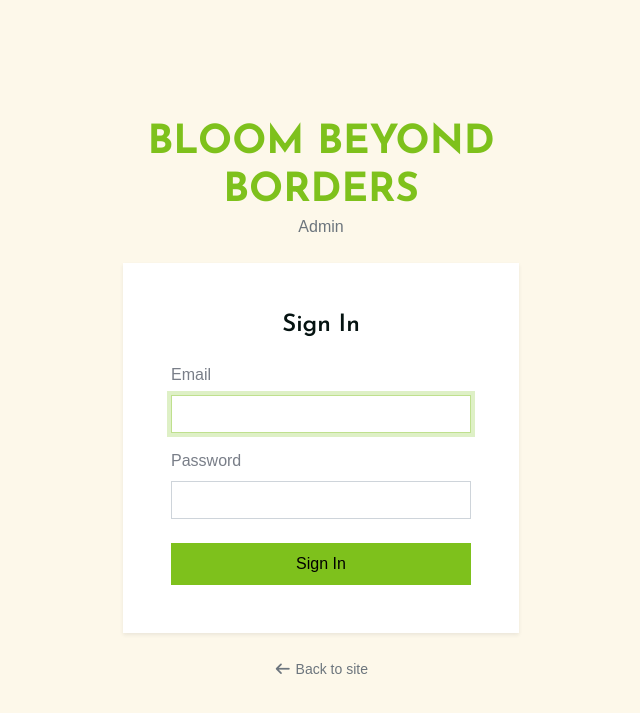
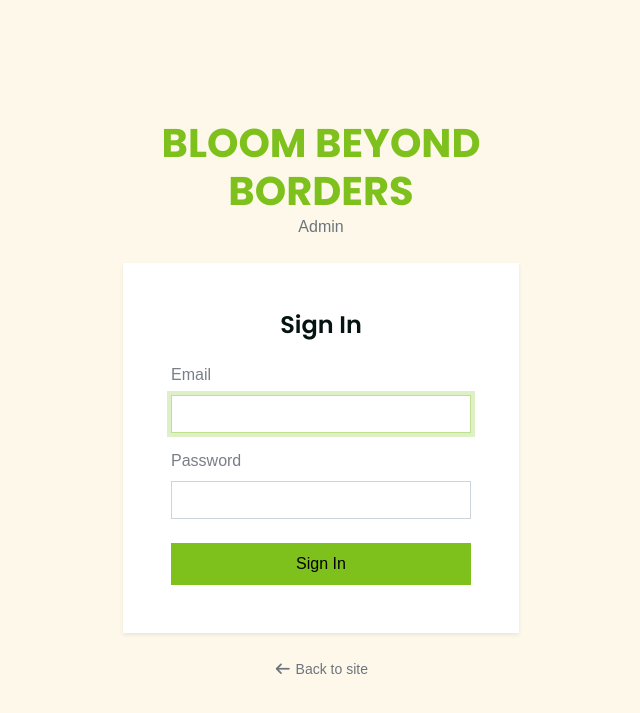
Before and after one commit to barakhubs/Bloom, a PHP site: page /admin/login in a window 1280 px wide. Shown: the top 713 px of the page, without its empty margins (319-959 px from the left). Run offline with PHP 8.4, Linux system fonts and the light colour scheme; data that the repository does not hold is empty; some libraries are stand-ins or nearby versions.

Commit message:
style: replace Josefin Sans heading font with Poppins
Client feedback: the M, W, and lowercase e in Josefin Sans read
awkwardly in the hero heading, and the same font is used site-wide.
Swapped for Poppins in both the main layout and the standalone admin
login page (which loads its own font link since it doesn't go
through the shared header partial). bootstrap.min.css bakes the old
font directly into its h1-h6 rule with no CSS variable, so it's
overridden in style.css per this project's "never hand-edit
bootstrap.min.css" convention rather than touched there.

Co-Authored-By: Claude Sonnet 5 <noreply@anthropic.com>

```diff
--- a/app/Views/admin/auth/login.php
+++ b/app/Views/admin/auth/login.php
@@ -15,7 +15,7 @@ $faviconPath = Setting::get('favicon_path', 'img/favicon.png');
     <title><?= htmlspecialchars($title) ?></title>
     <meta content="width=device-width, initial-scale=1.0" name="viewport">
     <link href="/<?= htmlspecialchars(ltrim($faviconPath, '/')) ?>" rel="icon">
-    <link href="https://fonts.googleapis.com/css2?family=Josefin+Sans:wght@600;700&family=Open+Sans&display=swap" rel="stylesheet">
+    <link href="https://fonts.googleapis.com/css2?family=Poppins:wght@600;700&display=swap" rel="stylesheet">
     <link href="https://cdnjs.cloudflare.com/ajax/libs/font-awesome/7.0.0/css/all.min.css" rel="stylesheet">
     <link href="/css/bootstrap.min.css" rel="stylesheet">
     <link href="/css/style.css" rel="stylesheet">
--- a/app/Views/partials/header.php
+++ b/app/Views/partials/header.php
@@ -37,7 +37,7 @@ $navLinks = [
 
     <link rel="preconnect" href="https://fonts.googleapis.com">
     <link rel="preconnect" href="https://fonts.gstatic.com" crossorigin>
-    <link href="https://fonts.googleapis.com/css2?family=Josefin+Sans:wght@600;700&family=Open+Sans&display=swap" rel="stylesheet">
+    <link href="https://fonts.googleapis.com/css2?family=Poppins:wght@600;700&display=swap" rel="stylesheet">
 
     <link href="https://cdnjs.cloudflare.com/ajax/libs/font-awesome/7.0.0/css/all.min.css" rel="stylesheet">
     <link href="https://cdn.jsdelivr.net/npm/bootstrap-icons@1.4.1/font/bootstrap-icons.css" rel="stylesheet">
--- a/public/css/style.css
+++ b/public/css/style.css
@@ -12,6 +12,13 @@
     --bs-primary: #7ec11c;
     --bs-secondary: #003893;
     --bs-tertiary: #797E88;
+}
+
+/* Heading font override - bootstrap.min.css compiles "Josefin Sans" directly into its
+   h1-h6 rule with no var(), so it can't be changed via a custom property; overridden
+   here instead per this project's "never hand-edit bootstrap.min.css" convention. */
+h1, .h1, h2, .h2, h3, .h3, h4, .h4, h5, .h5, h6, .h6 {
+    font-family: "Poppins", sans-serif;
 }
 
 .back-to-top {
```
